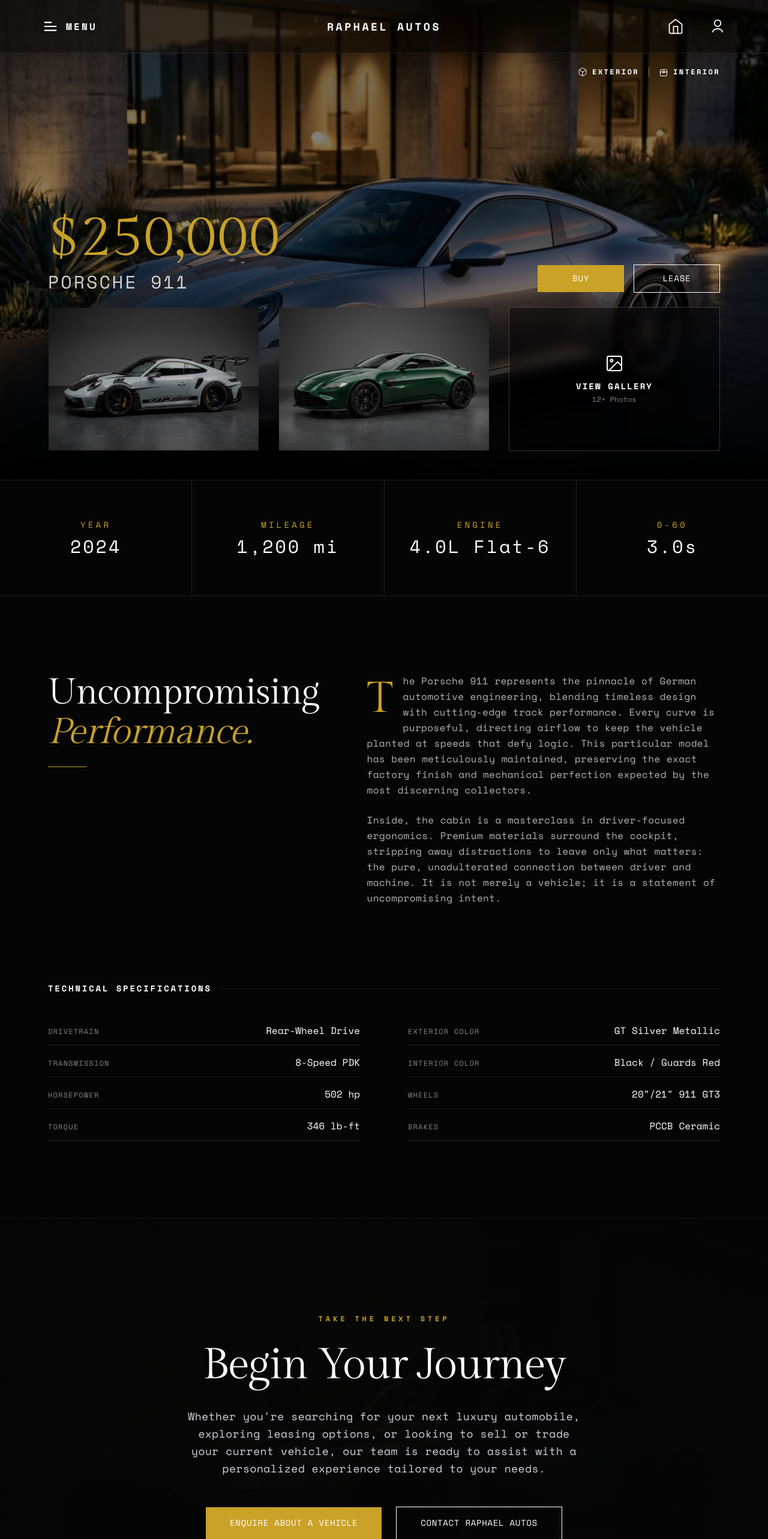
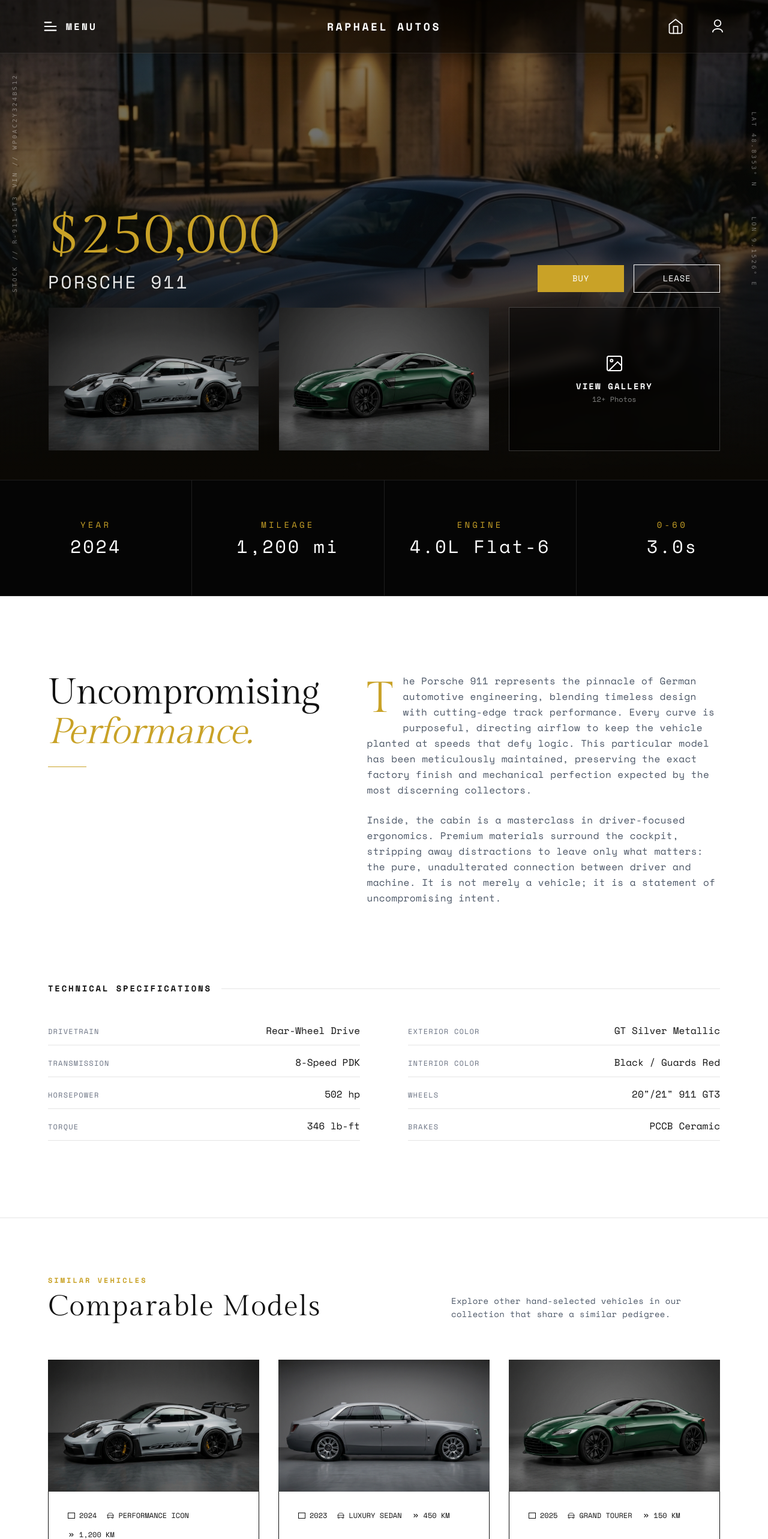
Before and after one commit to Ace-design2/raphael-autos, a Next.js app: page /inventory/1 in a window 1280 px wide. Shown: the top 2566 px of the page at 60% size. Built offline with nearby package versions, Linux system fonts and the light colour scheme.

Commit message:
feat: add reusable props to FeaturedInventory and update VehicleDetailsHero with animations and blueprint accents

```diff
--- a/app/inventory/[id]/page.tsx
+++ b/app/inventory/[id]/page.tsx
@@ -2,6 +2,7 @@
 import VehicleDetailsHero from "@/components/VehicleDetailsHero";
 import Footer from "@/components/Footer";
 import { FinalCTA } from "@/components/FinalCTA";
+import { FeaturedInventory } from "@/components/FeaturedInventory";
 
 export default function VehicleDetailsPage({ params }: { params: { id: string } }) {
   // In a real application, you would fetch vehicle details based on the id
@@ -46,16 +47,17 @@
             ))}
           </div>
 
+          <div className="w-full bg-white text-[#111111]">
             <div className="max-w-7xl mx-auto px-6 md:px-12 lg:px-20 py-16 md:py-32 overflow-hidden">
               {/* Editorial Description */}
               <div className="flex flex-col md:flex-row gap-12 md:gap-20 mb-20 md:mb-32">
                 <div className="md:w-5/12 flex flex-col justify-start">
-                <h2 className="font-display text-4xl sm:text-5xl md:text-6xl text-white font-light tracking-tight leading-[1.1] mb-6">
+                  <h2 className="font-display text-4xl sm:text-5xl md:text-6xl text-[#111111] font-light tracking-tight leading-[1.1] mb-6">
                     Uncompromising <br className="hidden md:block"/> <span className="text-cooliocns-gold italic">Performance.</span>
                   </h2>
                   <div className="w-16 h-[1px] bg-cooliocns-gold"></div>
                 </div>
-              <div className="md:w-7/12 flex flex-col gap-6 font-body text-white/70 text-sm sm:text-base leading-relaxed tracking-wide">
+                <div className="md:w-7/12 flex flex-col gap-6 font-body text-gray-600 text-sm sm:text-base leading-relaxed tracking-wide">
                   <p>
                     <span className="float-left text-6xl sm:text-7xl font-display text-cooliocns-gold mr-4 mt-1 sm:mt-2 leading-none">T</span>
                     he Porsche 911 represents the pinnacle of German automotive engineering, blending timeless design with cutting-edge track performance. Every curve is purposeful, directing airflow to keep the vehicle planted at speeds that defy logic. This particular model has been meticulously maintained, preserving the exact factory finish and mechanical perfection expected by the most discerning collectors.
@@ -69,8 +71,8 @@
               {/* Detailed Features / Specs List */}
               <div className="w-full">
                 <div className="flex items-center gap-4 mb-8 md:mb-12">
-                <h3 className="font-body text-xs sm:text-sm text-white uppercase tracking-[0.2em] font-bold shrink-0">Technical Specifications</h3>
-                <div className="flex-1 h-[1px] bg-white/10"></div>
+                  <h3 className="font-body text-xs sm:text-sm text-[#111111] uppercase tracking-[0.2em] font-bold shrink-0">Technical Specifications</h3>
+                  <div className="flex-1 h-[1px] bg-black/10"></div>
                 </div>
 
                 <div className="flex flex-col md:flex-row gap-x-20 gap-y-12">
@@ -83,9 +85,9 @@
                       { label: "Horsepower", value: "502 hp" },
                       { label: "Torque", value: "346 lb-ft" },
                     ].map((spec, i) => (
-                    <div key={i} className="flex flex-wrap sm:flex-nowrap justify-between items-baseline gap-2 border-b border-white/10 pb-3">
-                      <span className="font-body text-[10px] sm:text-xs text-white/50 uppercase tracking-widest shrink-0">{spec.label}</span>
-                      <span className="font-body text-sm sm:text-base text-white text-right break-words">{spec.value}</span>
+                      <div key={i} className="flex flex-wrap sm:flex-nowrap justify-between items-baseline gap-2 border-b border-black/10 pb-3">
+                        <span className="font-body text-[10px] sm:text-xs text-gray-500 uppercase tracking-widest shrink-0">{spec.label}</span>
+                        <span className="font-body text-sm sm:text-base text-[#111111] text-right break-words">{spec.value}</span>
                       </div>
                     ))}
                   </div>
@@ -98,9 +100,9 @@
                       { label: "Wheels", value: "20\"/21\" 911 GT3" },
                       { label: "Brakes", value: "PCCB Ceramic" },
                     ].map((spec, i) => (
-                    <div key={i} className="flex flex-wrap sm:flex-nowrap justify-between items-baseline gap-2 border-b border-white/10 pb-3">
-                      <span className="font-body text-[10px] sm:text-xs text-white/50 uppercase tracking-widest shrink-0">{spec.label}</span>
-                      <span className="font-body text-sm sm:text-base text-white text-right break-words">{spec.value}</span>
+                      <div key={i} className="flex flex-wrap sm:flex-nowrap justify-between items-baseline gap-2 border-b border-black/10 pb-3">
+                        <span className="font-body text-[10px] sm:text-xs text-gray-500 uppercase tracking-widest shrink-0">{spec.label}</span>
+                        <span className="font-body text-sm sm:text-base text-[#111111] text-right break-words">{spec.value}</span>
                       </div>
                     ))}
                   </div>
@@ -110,6 +112,14 @@
 
             </div>
           </div>
+        </div>
+
+        {/* Similar Vehicles Section */}
+        <FeaturedInventory
+          title="Comparable Models"
+          subtitle="Similar Vehicles"
+          description="Explore other hand-selected vehicles in our collection that share a similar pedigree."
+        />
 
         {/* Final CTA block */}
         <FinalCTA />
--- a/components/FeaturedInventory.tsx
+++ b/components/FeaturedInventory.tsx
@@ -63,10 +63,18 @@
 ];
 
 interface FeaturedInventoryProps {
-  searchQuery: string;
+  searchQuery?: string;
+  title?: string;
+  subtitle?: string;
+  description?: string;
 }
 
-export const FeaturedInventory = ({ searchQuery }: FeaturedInventoryProps): React.JSX.Element => {
+export const FeaturedInventory = ({
+  searchQuery = "",
+  title = "Featured Inventory",
+  subtitle = "Showcase",
+  description = "A handpicked selection of exceptional automobiles currently available through Raphael Autos."
+}: FeaturedInventoryProps): React.JSX.Element => {
   const router = useRouter();
 
   // Simple case-insensitive filtering
@@ -93,14 +101,14 @@
         <div className="flex flex-col md:flex-row md:items-end justify-between mb-16 gap-6">
           <div className="max-w-xl">
             <span className="font-body text-xs text-cooliocns-gold uppercase tracking-[0.25em] font-semibold mb-3 block">
-              Showcase
+              {subtitle}
             </span>
             <h2 className="font-display text-3xl md:text-5xl text-[#111111] font-normal tracking-wide">
-              Featured Inventory
+              {title}
             </h2>
           </div>
           <p className="font-body text-sm text-gray-600 max-w-md leading-relaxed tracking-wide">
-            A handpicked selection of exceptional automobiles currently available through Raphael Autos.
+            {description}
           </p>
         </div>
 
--- a/components/VehicleDetailsHero.tsx
+++ b/components/VehicleDetailsHero.tsx
@@ -76,39 +76,46 @@
 
   return (
     <div className="relative w-full h-screen min-h-[800px] bg-[#111111] overflow-hidden flex flex-col justify-between">
+      <style>{`
+        @keyframes heroZoom {
+          0% { transform: scale(1); }
+          100% { transform: scale(1.1); }
+        }
+        .animate-hero-zoom {
+          animation: heroZoom 30s ease-out forwards;
+        }
+      `}</style>
+
       {/* Background Image */}
-      <div className="absolute inset-0 z-0 pointer-events-none">
+      <div className="absolute inset-0 z-0 pointer-events-none overflow-hidden">
         <Image
           src={mainImage}
           alt={title}
           fill
           priority
           sizes="100vw"
-          className="object-cover brightness-[0.7]"
+          className="object-cover brightness-[0.55] animate-hero-zoom"
         />
-        <div className="absolute inset-0 bg-gradient-to-t from-black via-black/20 to-black/40" />
+        {/* Ambient Gold Gradient */}
+        <div className="absolute inset-0 bg-gradient-to-t from-[#0a0804] via-[#111111]/40 to-transparent" />
       </div>
 
-      {/* 3D View Badges */}
-      <div className="absolute top-32 sm:top-36 md:top-28 left-0 right-0 md:left-auto md:right-20 w-full md:w-auto z-30 pointer-events-none flex justify-center md:justify-end items-center gap-6 md:gap-4">
-        <button className="pointer-events-auto flex items-center gap-2 bg-transparent border-none p-0 text-white hover:text-cooliocns-gold transition-colors group cursor-pointer">
-          <svg className="w-4 h-4 text-white group-hover:text-cooliocns-gold transition-colors" viewBox="0 0 24 24" fill="none" stroke="currentColor" strokeWidth="1.5">
-            <path d="M21 16V8a2 2 0 0 0-1-1.73l-7-4a2 2 0 0 0-2 0l-7 4A2 2 0 0 0 3 8v8a2 2 0 0 0 1 1.73l7 4a2 2 0 0 0 2 0l7-4A2 2 0 0 0 21 16z"></path>
-            <polyline points="3.27 6.96 12 12.01 20.73 6.96"></polyline>
-            <line x1="12" y1="22.08" x2="12" y2="12"></line>
-          </svg>
-          <span className="font-body text-xs font-bold tracking-[0.2em] uppercase text-white group-hover:text-cooliocns-gold transition-colors">Exterior</span>
-        </button>
-        <div className="w-[1px] h-4 bg-white/40"></div>
-        <button className="pointer-events-auto flex items-center gap-2 bg-transparent border-none p-0 text-white hover:text-cooliocns-gold transition-colors group cursor-pointer">
-          <svg className="w-4 h-4 text-white group-hover:text-cooliocns-gold transition-colors" viewBox="0 0 24 24" fill="none" stroke="currentColor" strokeWidth="1.5">
-            <path d="M2 12h20"></path>
-            <path d="M20 12v8a2 2 0 0 1-2 2H6a2 2 0 0 1-2-2v-8"></path>
-            <path d="M4 12V8a2 2 0 0 1 2-2h12a2 2 0 0 1 2 2v4"></path>
-            <circle cx="12" cy="12" r="3"></circle>
-          </svg>
-          <span className="font-body text-xs font-bold tracking-[0.2em] uppercase text-white group-hover:text-cooliocns-gold transition-colors">Interior</span>
-        </button>
+      {/* Technical Blueprint Accents (Left/Right Edges) */}
+      <div className="absolute left-6 top-1/2 -translate-y-1/2 z-20 pointer-events-none hidden md:flex flex-col gap-40">
+        <div className="font-mono text-[10px] text-white/40 tracking-[0.3em] -rotate-90 origin-left whitespace-nowrap">
+          VIN // WP0AC2Y324BS12
+        </div>
+        <div className="font-mono text-[10px] text-white/40 tracking-[0.3em] -rotate-90 origin-left whitespace-nowrap">
+          STOCK // R-911-GT3
+        </div>
+      </div>
+      <div className="absolute right-6 top-1/2 -translate-y-1/2 z-20 pointer-events-none hidden md:flex flex-col gap-40">
+        <div className="font-mono text-[10px] text-white/40 tracking-[0.3em] rotate-90 origin-right whitespace-nowrap">
+          LAT 48.8353° N
+        </div>
+        <div className="font-mono text-[10px] text-white/40 tracking-[0.3em] rotate-90 origin-right whitespace-nowrap">
+          LON 9.1526° E
+        </div>
       </div>
 
       <Navbar />
@@ -122,7 +129,7 @@
                 {price}
               </div>
             )}
-            <h1 className="text-white/80 text-xl sm:text-2xl md:text-3xl font-body tracking-widest uppercase mt-1">
+            <h1 className="text-white/90 text-xl sm:text-2xl md:text-3xl font-body tracking-widest uppercase mt-2">
               {title}
             </h1>
 
```
Lines whose indentation alone changed are shown as unchanged.
